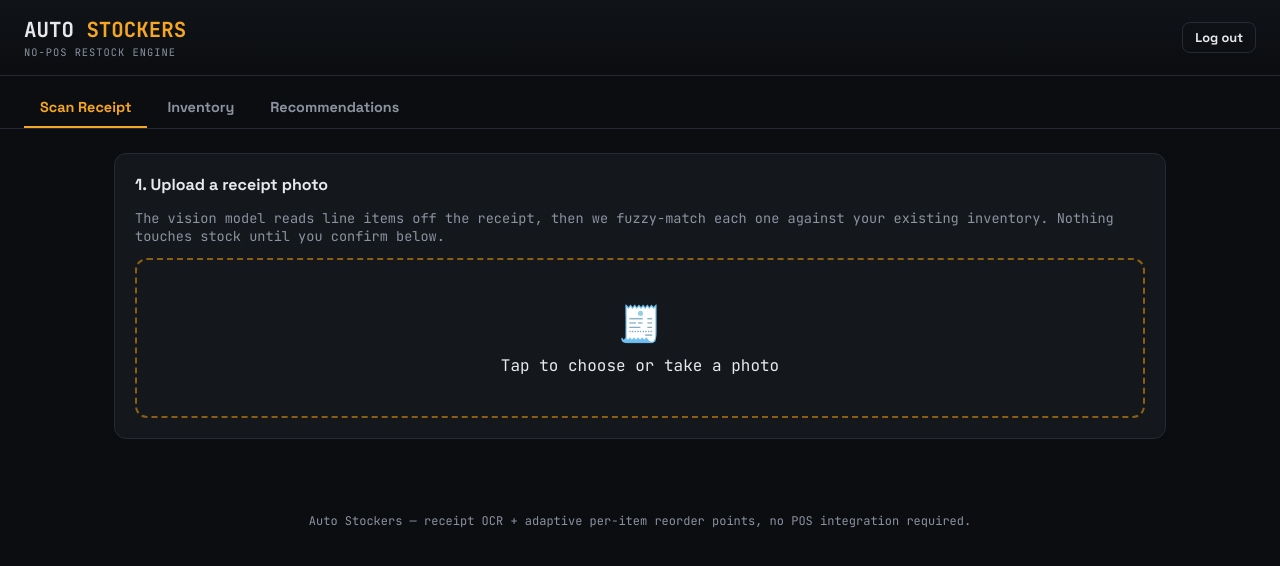
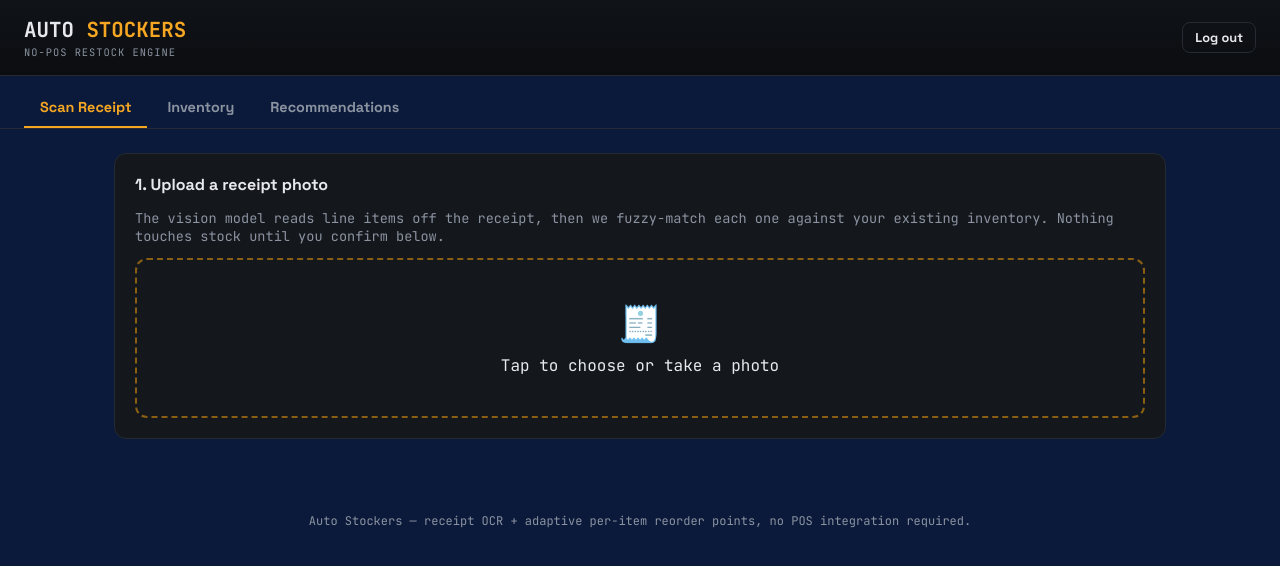
Before and after one commit to Shadecuh/auto-stockers, a website: page public/index.html in a window 1280 px wide. Drawn offline with Linux system fonts and the light colour scheme; no server answers.

Commit message:
Update index.html

```diff
--- a/public/index.html
+++ b/public/index.html
@@ -8,7 +8,7 @@
 <link href="https://fonts.googleapis.com/css2?family=Space+Grotesk:wght@500;700&family=JetBrains+Mono:wght@400;500;700&display=swap" rel="stylesheet">
 <style>
   :root {
-    --bg: #0b0d10;
+    --bg: #0b1a3a;
     --panel: #14171c;
     --panel-2: #1b1f26;
     --border: #262b33;
```
